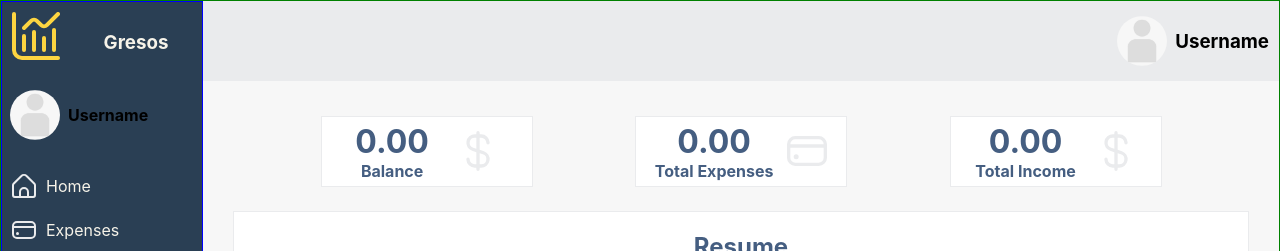
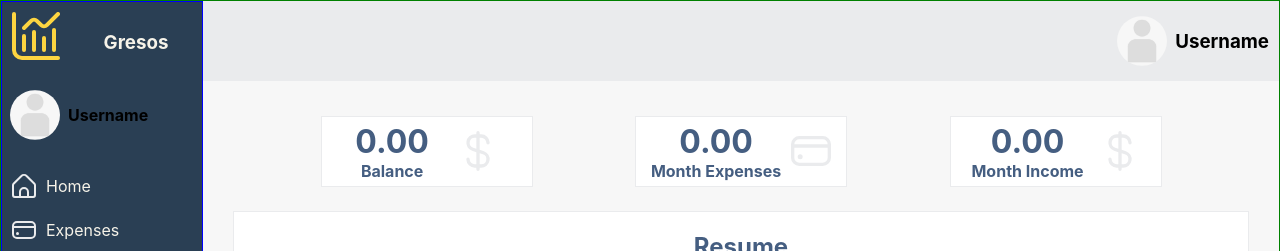
Before and after one commit to JonatanGarbuyo/gresos, a React (Create React App) app: page / in a window 1280 px wide. Shown: the top 251 px of the page. Built offline with nearby package versions, Linux system fonts and the light colour scheme; no server answers.

Commit message:
fix category link

```diff
--- a/src/pages/categories.js
+++ b/src/pages/categories.js
@@ -57,12 +57,14 @@ export default function Categories() {
                 formClassName="detail detail_row_category"
               />
             ) : (
-              <Link
+              <div
                 to={`/transactions/category/${id}`}
                 className="detail detail_row_category"
                 key={id}
               >
-                <div className="cell">{name}</div>
+                <Link to={`/transactions/category/${id}`} className="cell">
+                  {name}
+                </Link>
                 <div className="cell">
                   <IconEdit
                     onClick={() => setActiveEditForm(id)}
@@ -81,7 +83,7 @@ export default function Categories() {
                     className="icon_edit"
                   />
                 </div>
-              </Link>
+              </div>
             );
           })}
         </div>
--- a/src/pages/home.js
+++ b/src/pages/home.js
@@ -32,12 +32,12 @@ export default function Home() {
         <Card amount={homeResume.Balance} title="Balance" Icon={IconDollar} />
         <Card
           amount={homeResume.total_month_expense}
-          title="Total Expenses"
+          title="Month Expenses"
           Icon={IconCreditCard}
         />
         <Card
           amount={homeResume.total_month_income}
-          title="Total Income"
+          title="Month Income"
           Icon={IconDollar}
         ></Card>
       </div>
--- a/src/pages/styles.css
+++ b/src/pages/styles.css
@@ -53,8 +53,6 @@
 }
 
 .detail_row_category{
-  color: black;
-  /* font-weight: 400; */
   grid-template-columns: 5fr 1fr;
   grid-auto-rows: minmax(30px, auto);
 }
@@ -86,6 +84,8 @@
 }
 
 .cell{
+  color: black;
+  /* font-weight: 400; */
   border-top: solid 1px var(--secondary);
   border-left: solid 1px var(--secondary);
   overflow: hidden;
```
